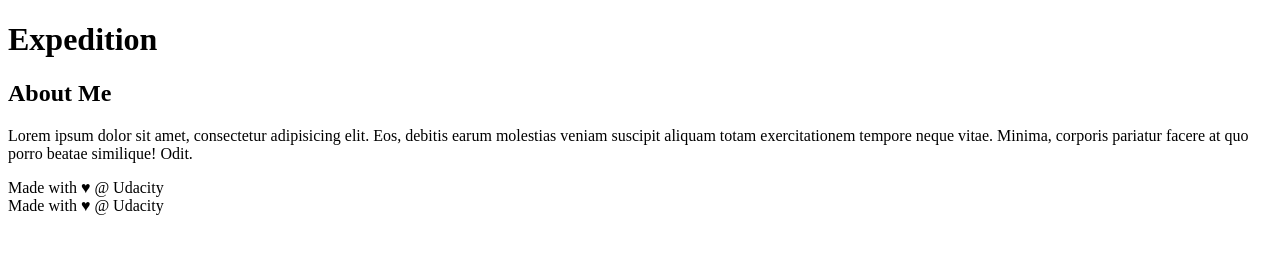
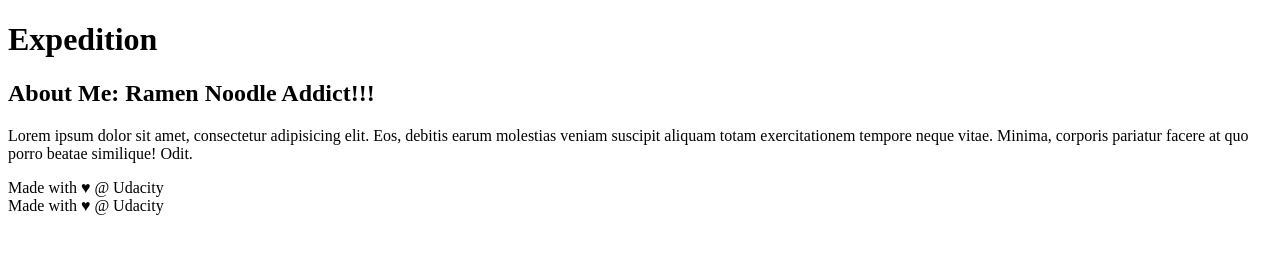
Before and after one commit to Mali-Ivanova/my-travel-plans, a plain HTML site: page index.html in a window 1280 px wide. Drawn offline with Linux system fonts and the light colour scheme.

Commit message:
Personal Input

```diff
--- a/index.html
+++ b/index.html
@@ -20,7 +20,7 @@
     </div>
 <!-- start of new content -->
     <aside>
-    <h2>About Me</h2>
+    <h2>About Me: Ramen Noodle Addict!!!</h2>
 
     <p>Lorem ipsum dolor sit amet, consectetur adipisicing elit. Eos, debitis earum molestias veniam suscipit aliquam totam exercitationem tempore neque vitae. Minima, corporis pariatur facere at quo porro beatae similique! Odit.</p>
 </aside>
```
